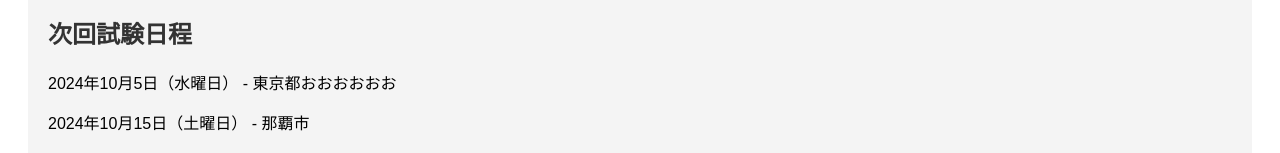
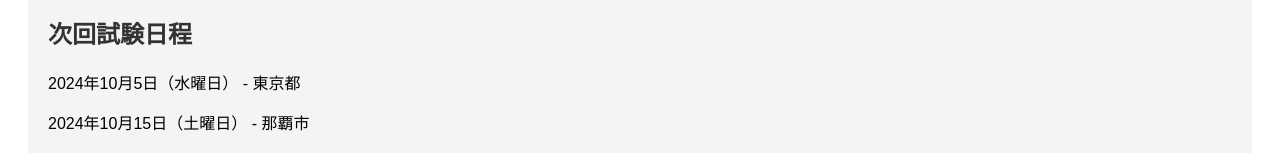
Before and after one commit to tyaaku/html_test, a plain HTML site: page index.html in a window 1280 px wide. Shown: the part 451-604 px from the top of the page. Drawn offline with Linux system fonts and the light colour scheme.

Commit message:
Update index.html

```diff
--- a/index.html
+++ b/index.html
@@ -59,7 +59,7 @@
 
         <div class="exam-info">
             <h2>次回試験日程</h2>
-            <p>2024年10月5日（水曜日） - 東京都おおおおおお</p>
+            <p>2024年10月5日（水曜日） - 東京都</p>
             <p>2024年10月15日（土曜日） - 那覇市</p>
             <p>申し込みはAzapeople内のリンクから行えます。</p>
             <a href="#">試験申し込みページへ</a>
```
